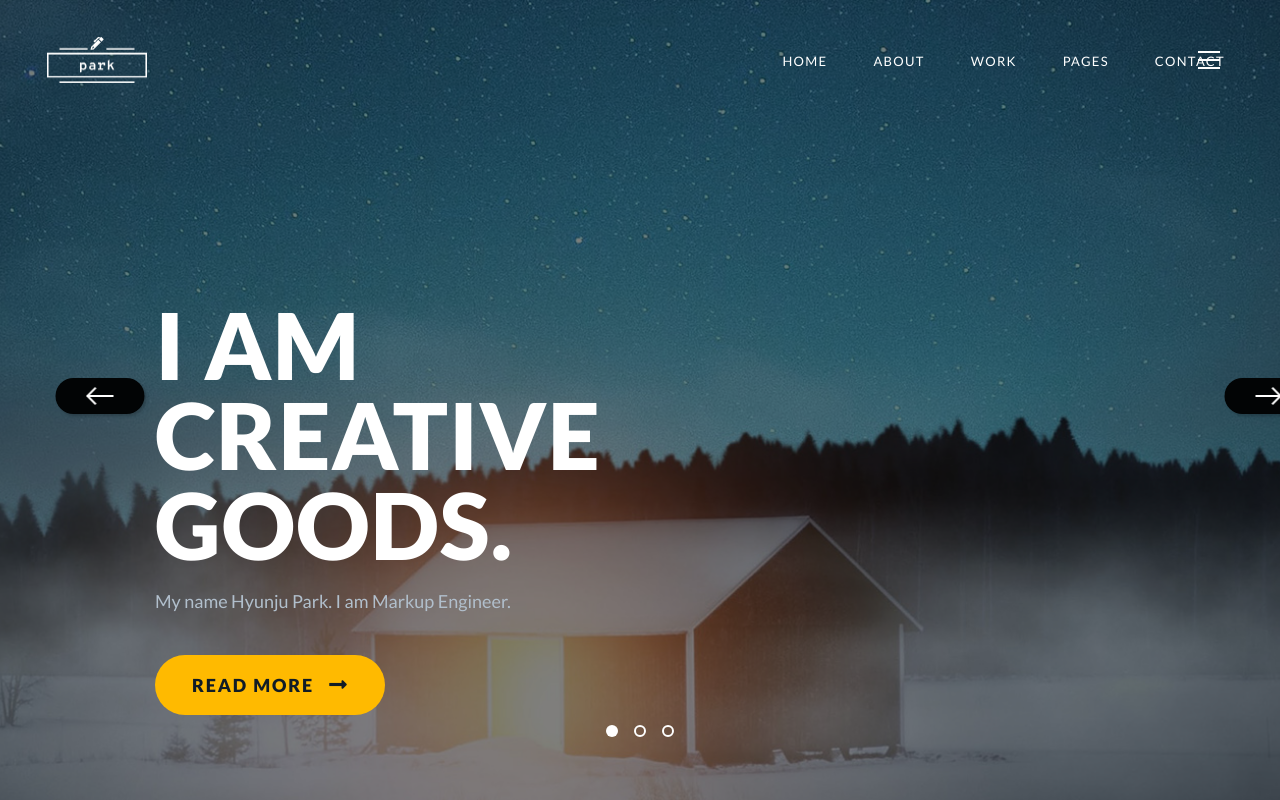
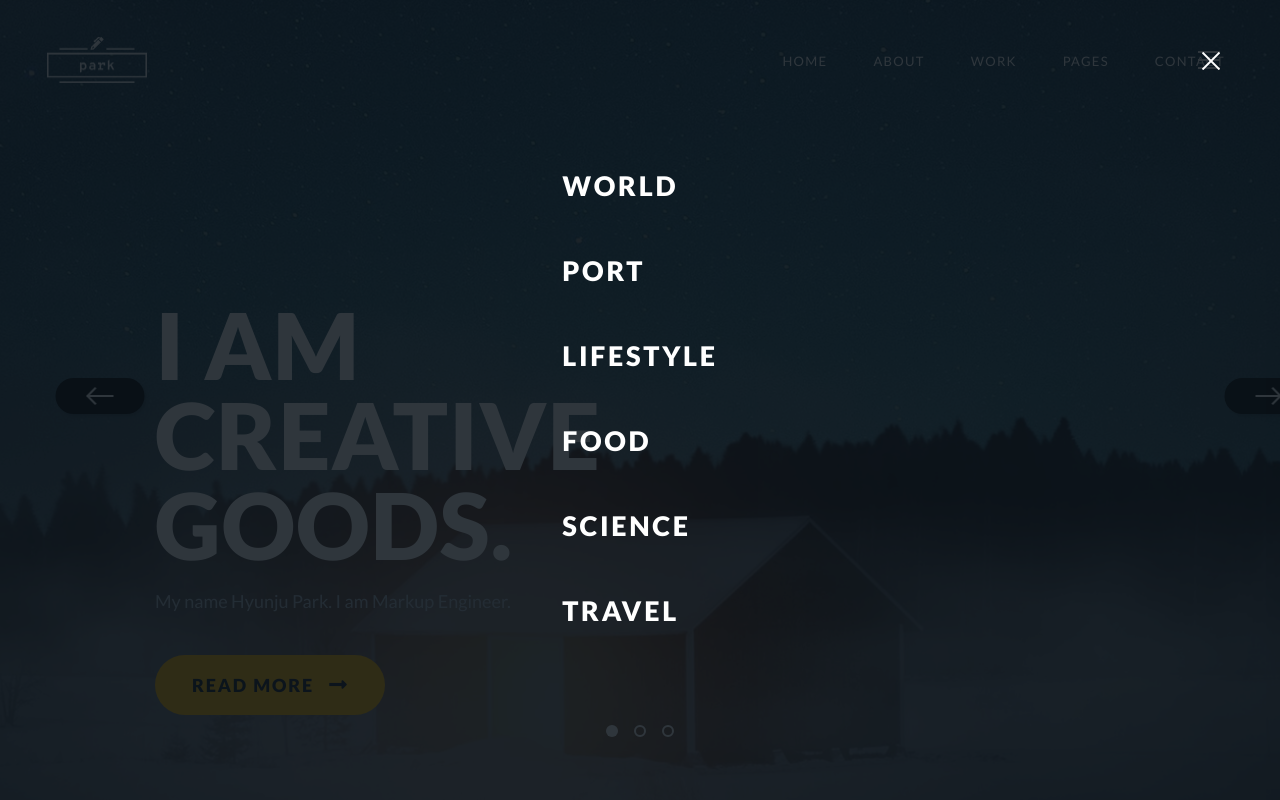
Before and after one commit to ParkHJ11/fullpageWebsite, a plain HTML site: page index.html in a window 1280 px wide. Both pictures are taken after a click on the button 1209 px from the left and 60 px from the top of the page. Drawn offline with nearby package versions, Linux system fonts and the light colour scheme.

Commit message:
toggle menu 추가

```diff
--- a/css/main.css
+++ b/css/main.css
@@ -189,6 +189,48 @@ nav.fixed .nav-icon::after {
   background-color: #0b131a;
 }
 
+/* toggle menu */
+.toggle-menu {
+  position: fixed;
+  left: 0;
+  right: 0;
+  top: 0;
+  bottom: 0;
+  background: rgba(11,19,26,.85);
+  display: flex;
+  align-items: center;
+  justify-content: center;
+  z-index: 100;
+  visibility: hidden;
+  opacity: 0;
+  transition: 0.4s;
+}
+.toggle-menu.active {
+  visibility: visible;
+  opacity: 1;
+}
+.toggle-menu .close {
+  position: absolute;
+  top: 52px;
+  right: 60px;
+  cursor: pointer;
+}
+.toggle-menu ul li {
+  margin-bottom: 50px;
+}
+.toggle-menu ul li:last-child {
+  margin-bottom: 0;
+}
+.toggle-menu ul li a {
+  font-size: 27px;
+  letter-spacing: 0.1em;
+  color: #ffffff;
+  font-weight:900;
+  text-transform: uppercase;
+}
+.toggle-menu ul li:hover a {
+  color:#ffba00;
+}
 
 /* Main Page Slide */
 .swiper-container {
@@ -204,7 +246,7 @@ nav.fixed .nav-icon::after {
   content: '';
   position: absolute;
   left: 0;right: 0;top: 0;bottom: 0;
-  background: rgba(0,0,0,.5);
+  background: rgba(7, 5, 5, 0.5);
   z-index: -1;
 }
 .swiper-slide.slide1 {
--- a/index.html
+++ b/index.html
@@ -71,6 +71,19 @@
         </button>
       </nav>
   </header>
+  <div class="toggle-menu">
+    <ul>
+      <li><a href="">World</a></li>
+      <li><a href="">Port</a></li>
+      <li><a href="">Lifestyle</a></li>
+      <li><a href="">Food</a></li>
+      <li><a href="">Science</a></li>
+      <li><a href="">Travel</a></li>
+    </ul>
+    <div class="close">
+      <img src="images/images_finish/toggle_close.png" alt="close toggle menu">
+    </div>
+  </div>
   <div id="fullpage">
     <div class="section" data-anchor="firstPage">
       <!-- Slider main container -->
--- a/js/main.js
+++ b/js/main.js
@@ -47,4 +47,12 @@ $(document).ready(function () {
       prevEl: '.swiper-button-prev',
     },
   });
+
+  // toggle Menu Open & close
+  $('.nav-button').click(function () {
+    $('.toggle-menu').addClass('active');
+  });
+  $('.toggle-menu .close').click(function () {
+    $('.toggle-menu').removeClass('active');
+  });
 }); // document ready
```
Also changed, not shown: images/images_finish/toggle_close.png (added).
